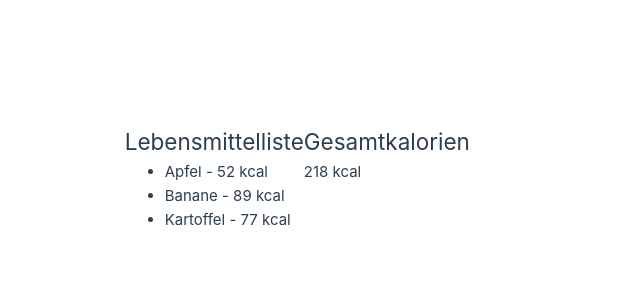
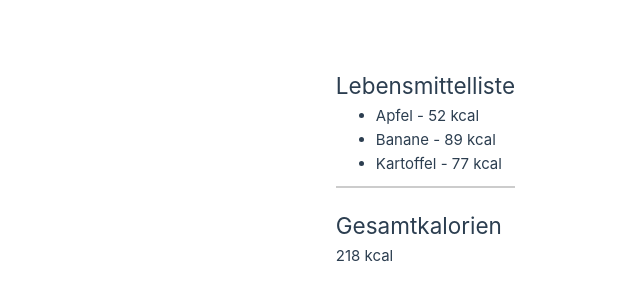
Before and after one commit to yuhtng12/Frontend-Kalorienzaehler, a Vue app: page / in a window 1280 px wide. Shown: the part 222-522 px from the top of the page, without its empty margins (125-765 px from the left). Built offline with nearby package versions, Linux system fonts and the light colour scheme; the HTML template or start-up script is replaced by a standard one.

Commit message:
App.Vue ueberarbeitet

```diff
--- a/src/App.vue
+++ b/src/App.vue
@@ -1,18 +1,45 @@
 <template>
-  <div id="app">
-    <LebensmittelListe />
-    <KalorienCounter />
+  <div>
+    <div class="lebensmittelliste">
+      <h2>Lebensmittelliste</h2>
+      <ul>
+        <li v-for="lebensmittel in lebensmittelListe" :key="lebensmittel.name">
+          {{ lebensmittel.name }} - {{ lebensmittel.kalorien }} kcal
+        </li>
+      </ul>
+    </div>
+    <div class="gesamtkalorien">
+      <h2>Gesamtkalorien</h2>
+      <p>{{ totalKalorien }} kcal</p>
+    </div>
   </div>
 </template>
 
 <script>
-import LebensmittelListe from './components/LebensmittelListe.vue';
-import KalorienCounter from './components/KalorienCounter.vue';
-
 export default {
-  components: {
-    LebensmittelListe,
-    KalorienCounter,
+  data() {
+    return {
+      lebensmittelListe: [
+        { name: "Apfel", kalorien: 52 },
+        { name: "Banane", kalorien: 89 },
+        { name: "Kartoffel", kalorien: 77 },
+      ],
+    };
+  },
+  computed: {
+    totalKalorien() {
+      return this.lebensmittelListe.reduce((sum, item) => sum + item.kalorien, 0);
+    },
   },
 };
 </script>
+
+<style scoped>
+.lebensmittelliste, .gesamtkalorien {
+  margin-bottom: 20px;
+}
+.lebensmittelliste {
+  border-bottom: 2px solid #ccc;
+  padding-bottom: 10px;
+}
+</style>
```
